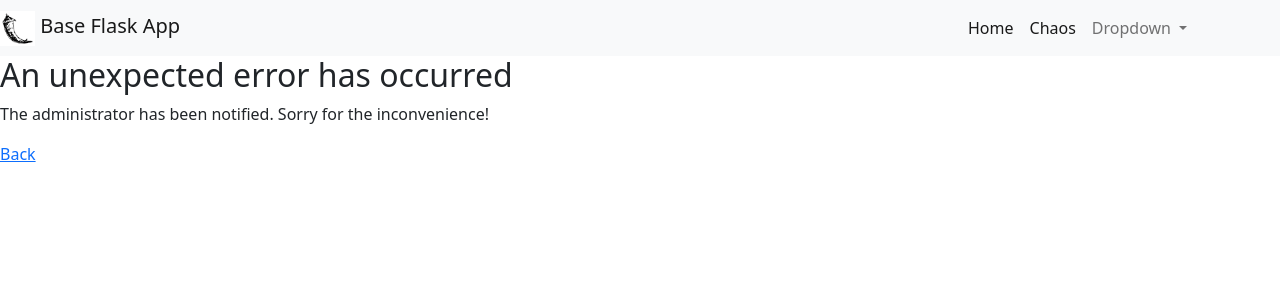
After one commit to kerneljack/base-flask-bootstrap, a Flask app: template app/templates/errors/500.html in a window 1280 px wide. The commit adds this page. Shown: the top 300 px of the page. Run offline with Flask 2, Linux system fonts and the light colour scheme; the template is opened without the code that fills it, so the values that code supplies are empty.

Commit message:
minor changes

```diff
--- a/app/__init__.py
+++ b/app/__init__.py
@@ -23,7 +23,7 @@ def create_app(config_class=Config):
         else:
             if not os.path.exists('logs'):
                 os.mkdir('logs')
-            file_handler = RotatingFileHandler('logs/prom-metrics-app.log',
+            file_handler = RotatingFileHandler('logs/base-flask-app.log',
                                                maxBytes=10240, backupCount=10)
             file_handler.setFormatter(logging.Formatter(
                 '%(asctime)s %(levelname)s: %(message)s '
@@ -32,6 +32,6 @@ def create_app(config_class=Config):
             app.logger.addHandler(file_handler)
 
         app.logger.setLevel(logging.INFO)
-        app.logger.info('prom-metrics-app startup')
+        app.logger.info('base-flask-app startup')
 
     return app
--- a/app/templates/base.html
+++ b/app/templates/base.html
@@ -1,9 +1,10 @@
 <html>
     <head>
-        <link href="https://cdn.jsdelivr.net/npm/bootstrap@5.2.0/dist/css/bootstrap.min.css" rel="stylesheet" integrity="sha384-gH2yIJqKdNHPEq0n4Mqa/HGKIhSkIHeL5AyhkYV8i59U5AR6csBvApHHNl/vI1Bx" crossorigin="anonymous">
+      <link rel="shortcut icon" href="{{ url_for('static', filename='favicon.ico') }}">
+      <link href="https://cdn.jsdelivr.net/npm/bootstrap@5.2.0/dist/css/bootstrap.min.css" rel="stylesheet" integrity="sha384-gH2yIJqKdNHPEq0n4Mqa/HGKIhSkIHeL5AyhkYV8i59U5AR6csBvApHHNl/vI1Bx" crossorigin="anonymous">
         {% block title %}
             <title>
-                {% if title %}{{ title }}{% else %}{{ _('Welcome to the Base Flask App!') }}{% endif %}
+                {% if title %}{{ title }}{% else %}{{ 'Welcome to the Base Flask App!' }}{% endif %}
             </title>
         {% endblock %}
     </head>
@@ -12,7 +13,7 @@
         <nav class="navbar navbar-expand-lg bg-light">
             <div class="col-sm-9" id="left side">
               <a class="navbar-brand" href="#">
-                <img src="../static/prometheus-icon.png" alt="" width="35" height="35" class="d-inline-block align-text-center">
+                <img src="../static/flask-icon.png" alt="" width="35" height="35" class="d-inline-block align-text-center">
                 Base Flask App
               </a>
             </div>
@@ -38,20 +39,6 @@
                 </ul>
             </div>
           </nav>
-          <div class="container-fluid">
-            <div class="row">
-              <div class="col-sm-10 border">aksjdsflkjsdfsdf</div>
-              <div class="col-sm-2 border">3.1415659499</div>
-            </div>
-            <div class="row">
-              <div class="col-sm-10 border">aksjdsflkjsdfsdf</div>
-              <div class="col-sm-2 border">3.1415659499</div>
-            </div>
-            <div class="row border">
-              <div class="col-sm-10 border">aksjdsflkjsdfsdf</div>
-              <div class="col-sm-2 border">3.1415659499</div>
-            </div>
-          </div>
         {% block content %}
         {% endblock %}
     </body>
--- /dev/null
+++ b/app/templates/errors/404.html
@@ -0,0 +1,6 @@
+{% extends "base.html" %}
+
+{% block content %}
+    <h2>404 - File Not Found</h2>
+    <p><a href="{{ url_for('main.index') }}">Back</a></p>
+{% endblock %}
--- /dev/null
+++ b/app/templates/errors/500.html
@@ -0,0 +1,7 @@
+{% extends "base.html" %}
+
+{% block content %}
+    <h2>An unexpected error has occurred</h2>
+    <p>The administrator has been notified. Sorry for the inconvenience!</p>
+    <p><a href="{{ url_for('main.index') }}">Back</a></p>
+{% endblock %}
```
Also changed, not shown: app/templates/index.html (+18 -0 lines), app/static/favicon.ico (added), app/static/flask-icon.png (added), 1 other file.
